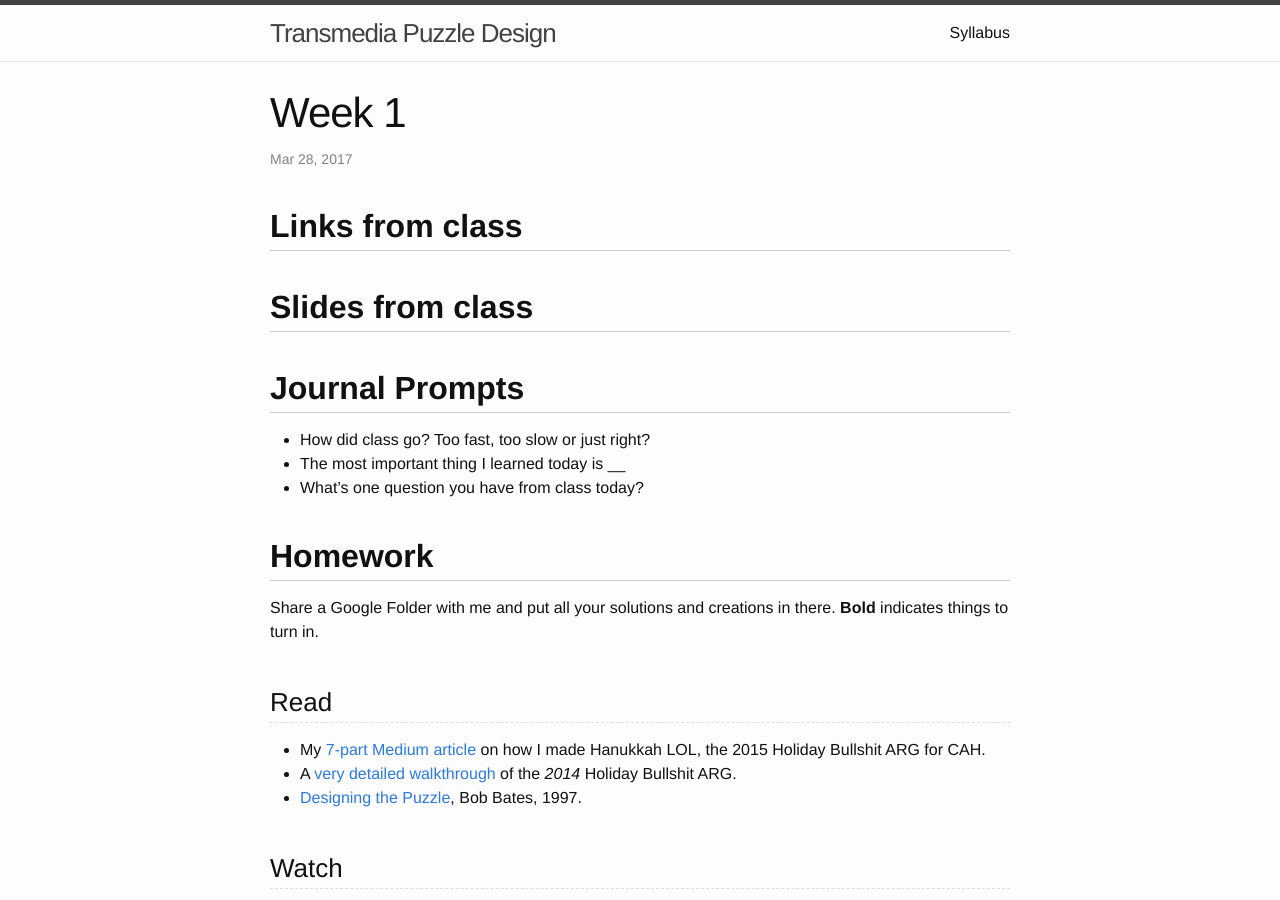
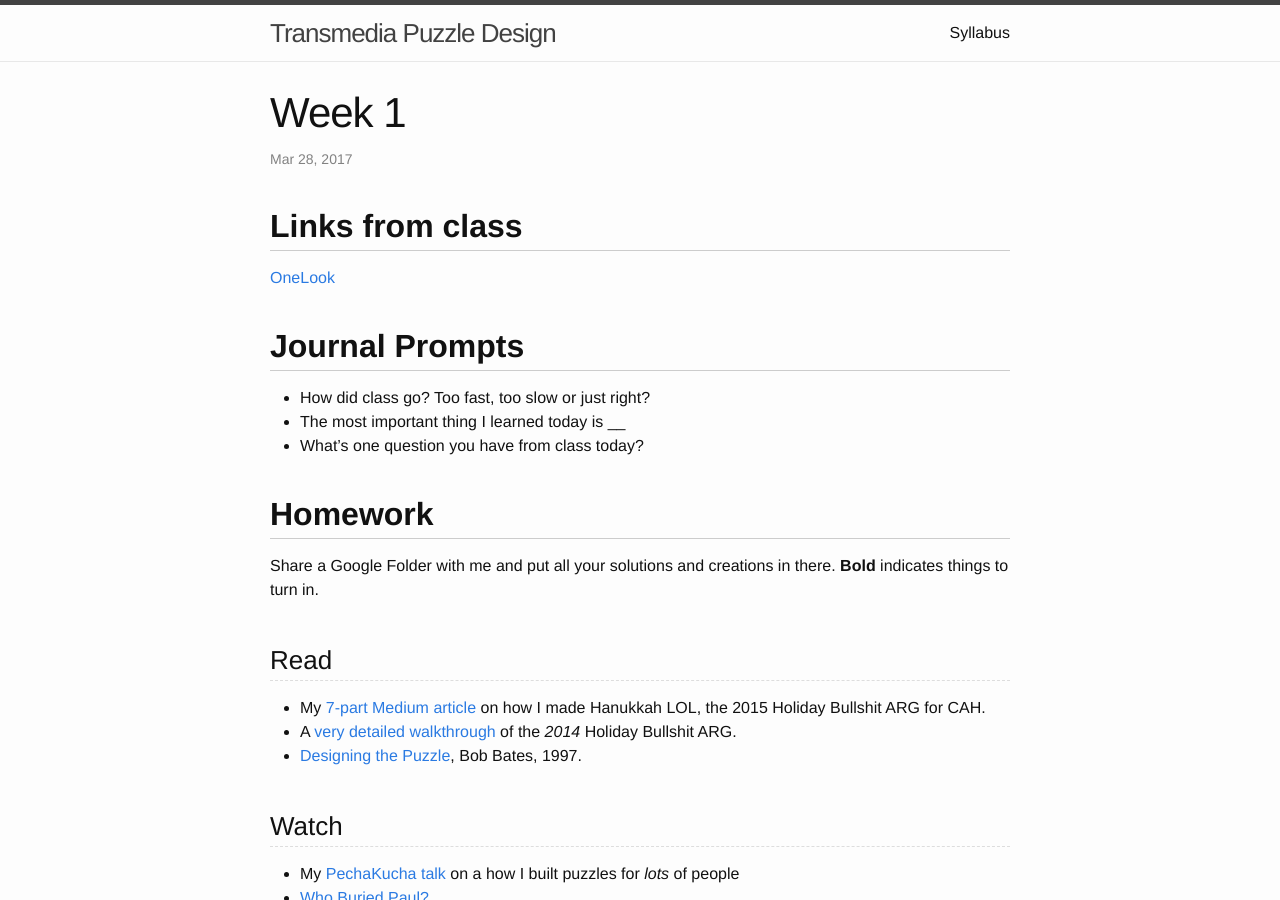
Before and after one commit to transmedia-puzzles/transmedia-puzzles.github.io, a Jekyll site: the page built from _posts/2017-03-27-1.md, in a window 1280 px wide and 900 px high. Built offline with Jekyll 4.4.1, drawn with Linux system fonts in a browser that asks for light colours.

Commit message:
One Look

```diff
--- a/_posts/2017-03-27-1.md
+++ b/_posts/2017-03-27-1.md
@@ -7,7 +7,7 @@ categories: class
 
 ## Links from class
 
-## Slides from class
+[OneLook](http://onelook.com)
 
 ## Journal Prompts
 
```
